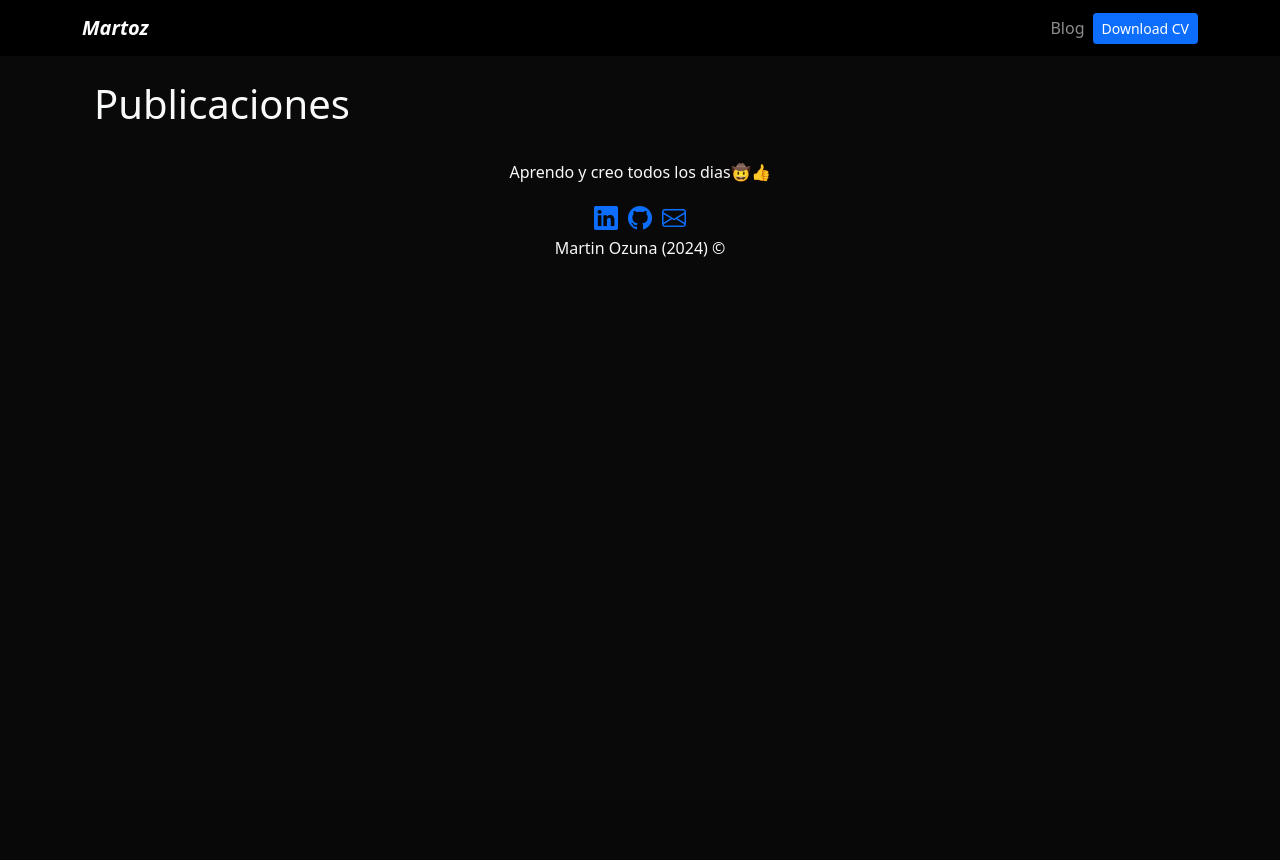
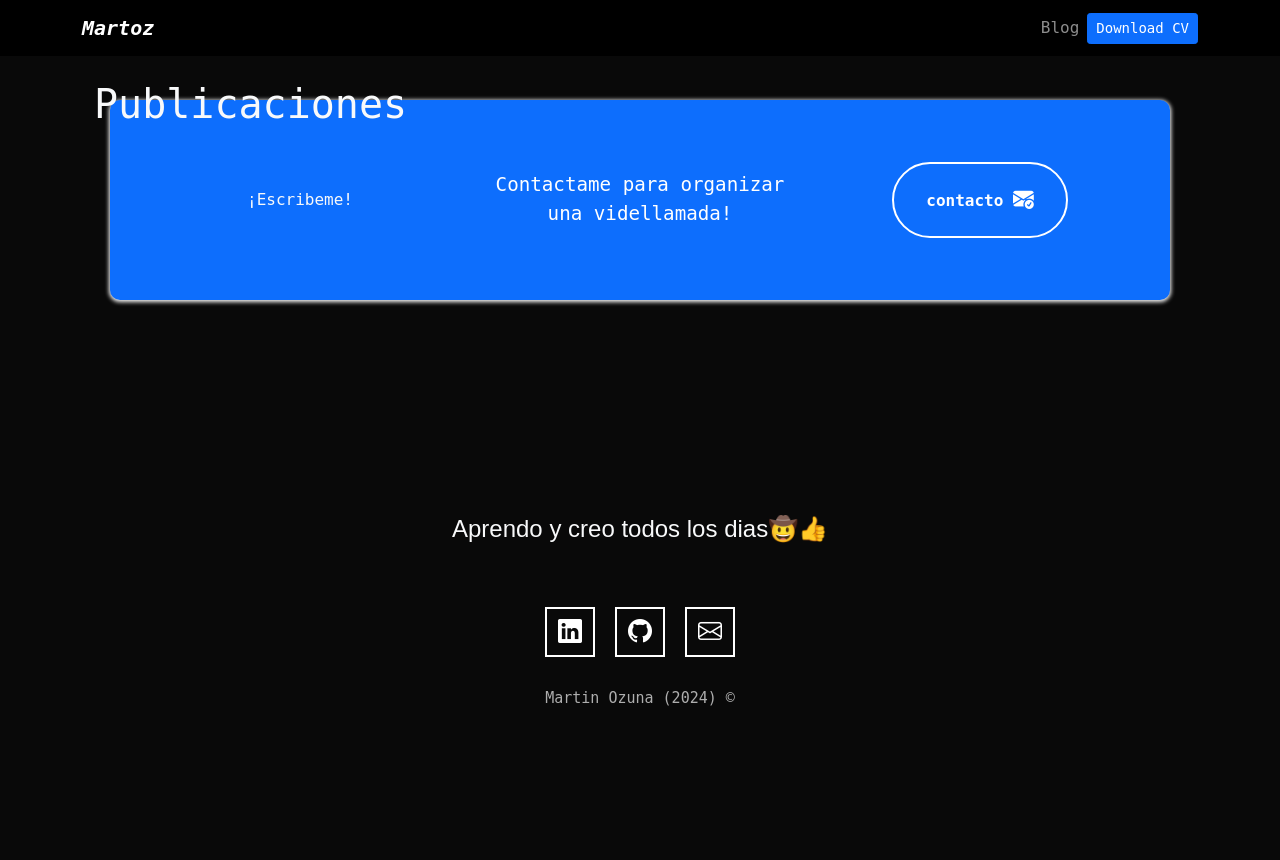
Before and after one commit to G1Martoz/Django-Portfolio, a Django app: template blog/templates/posts.html in a window 1280 px wide. Before the commit the page ends 257 px from the top, so only its background shows below. Run offline with Django 5.2, Linux system fonts and the light colour scheme; the template is opened without the code that fills it, so the values that code supplies are empty; some libraries are stand-ins or nearby versions.

Commit message:
Templates

```diff
--- a/blog/models.py
+++ b/blog/models.py
@@ -3,11 +3,11 @@ import datetime
 
 
 class Post(models.Model):
-    # Corregí el typo en 'tittle' a 'title'
+
     title = models.CharField(max_length=100)
     description = models.TextField()
     image = models.ImageField(upload_to='blog/images')
-    # Corregí aquí también
+
     date = models.DateField(default=datetime.date.today)
 
     def __str__(self):
--- a/portfolio/static/main.css
+++ b/portfolio/static/main.css
@@ -1,5 +1,7 @@
 body {
     background: #090909;
+
+    font-family: 'JetBrains Mono', monospace;
 }
 
 .bg-black {
@@ -10,3 +12,107 @@ body {
     border: 1px solid #fff;
     cursor: pointer;
 }
+
+/** CONTACTO */
+
+.contacto .container{
+    max-width: 1100px;
+    min-height: 200px;
+    padding: 20px;
+}
+
+.contacto .rectangulo{
+    margin-top: -5rem;
+    background-color: rgb(13, 110, 253);
+    border-radius: 10px;
+    box-shadow: 0px 1px 4px 1px white;
+}
+
+.contacto .row{
+    width: 100%;
+    display: flex;
+    align-items: center;
+}
+
+.contacto .descripcion{
+    color: white;
+    font-size: 1.2rem;
+}
+
+.contacto button{
+    color: white;
+    font-weight: bold;
+    background-color: transparent;
+    border: 2px solid white;
+    padding: 1.25em 2em;
+    margin: 10px;
+    border-radius: 100px;
+    transition: all 0.2s ease-in-out;
+}
+
+.contacto button i{
+    color: white;
+    font-size: 1.3rem;
+    transition: all 0.2s ease-in-out;
+}
+
+.contacto button:hover{
+    background-color: white;
+    color: black;
+}
+
+.contacto button:hover i{
+    color: black;
+}
+
+/** FOOTER */
+
+footer{
+    min-height: 500px;
+}
+
+.footer-icono{
+    height: 120px;
+    width: 150px;
+    margin: 10px;
+}
+
+.footer-texto{
+    font-size: 1.5rem;
+    padding: 20px;
+    margin-bottom: 30px;
+    font-family: 'Quicksand', sans-serif;
+}
+
+.iconos-redes a{
+    width: 50px;
+    height: 50px;
+    display: flex;
+    align-items: center;
+    justify-content: center;
+    padding: 2px;
+    margin: 10px;
+    border: 2px solid white;
+    transition: all 0.2 ease-in;
+}
+
+.iconos-redes i{
+    color: white;
+    font-size: 1.5rem;
+    transition: all 0.2 ease-in;
+}
+
+.iconos-redes a:hover{
+    background-color: white;
+    border: 2px solid rgb(13, 110, 253);
+}
+
+.iconos-redes a:hover i{
+    color: black;
+}
+
+.derechos-de-autor{
+    font-size: 15px;
+    color: #aeaeae;
+    padding: 20px;
+}
--- a/portfolio/templates/layout.html
+++ b/portfolio/templates/layout.html
@@ -20,6 +20,30 @@
         {% block content %}
         {% endblock  %}
     </div>
+
+<!-- !FormContacto -->
+<section id="contacto" class="contacto seccion-oscura">
+  <div class="container">
+    <div class="container text-center rectangulo d-flex justify-content-evenly">
+      <div class="row">
+        <div class="col-12 col-md-4 seccion-titulo">
+          ¡Escribeme!
+        </div>
+        <div class="col-12 col-md-4 descripcion">
+          Contactame para organizar una videllamada!
+        </div>
+        <div class="col-12 col-md-4">
+          <a href="mailto:g1martinozuna@gmail.com">
+            <button type="button">
+              contacto
+              <i class="bi bi-envelope-check-fill"></i>
+            </button>
+          </a>
+        </div>
+      </div>
+    </div>
+  </div>
+</section>
 
 <!-- FOOTER -->
 <footer class="seccion-oscura d-flex flex-column align-items-center justify-content-center">
```
